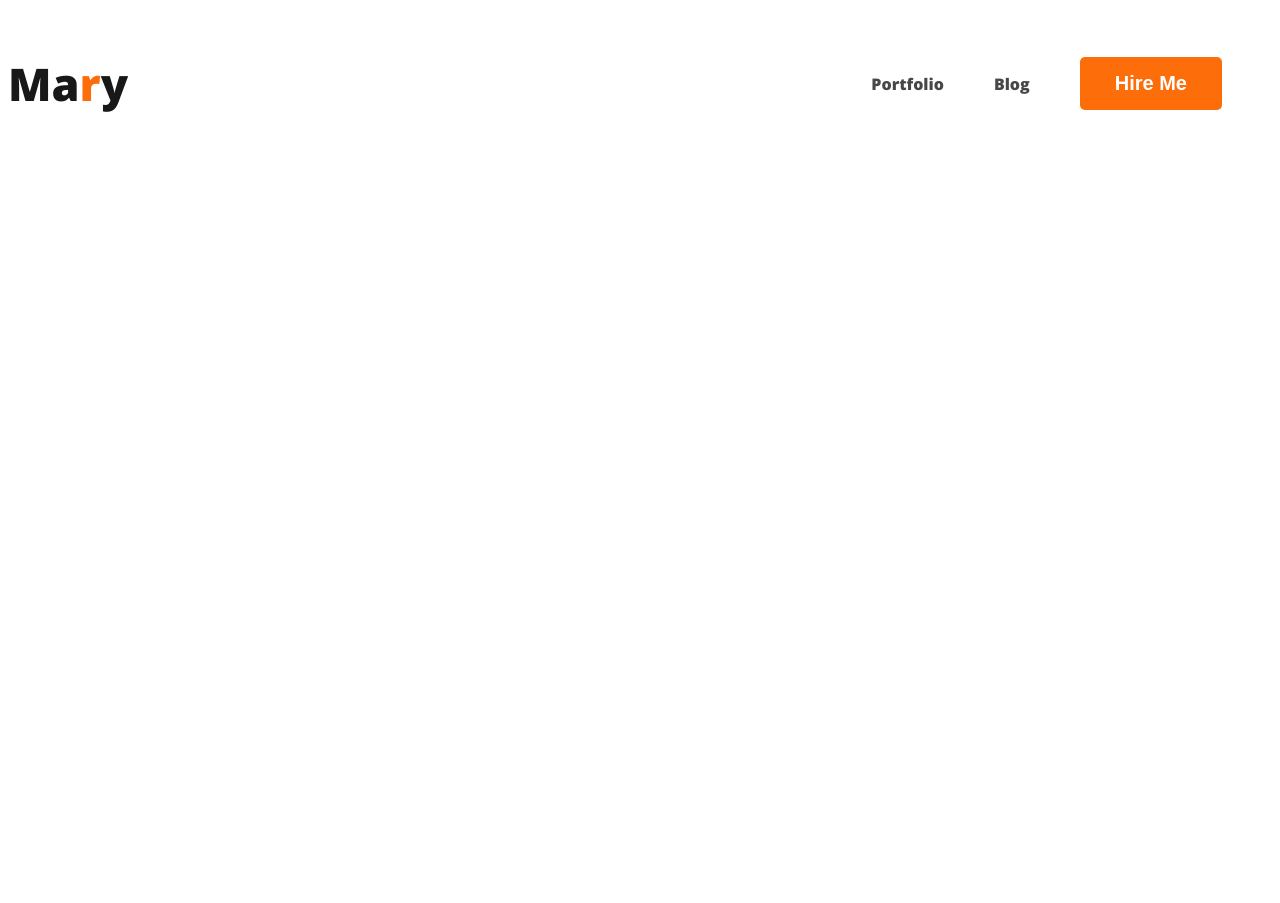
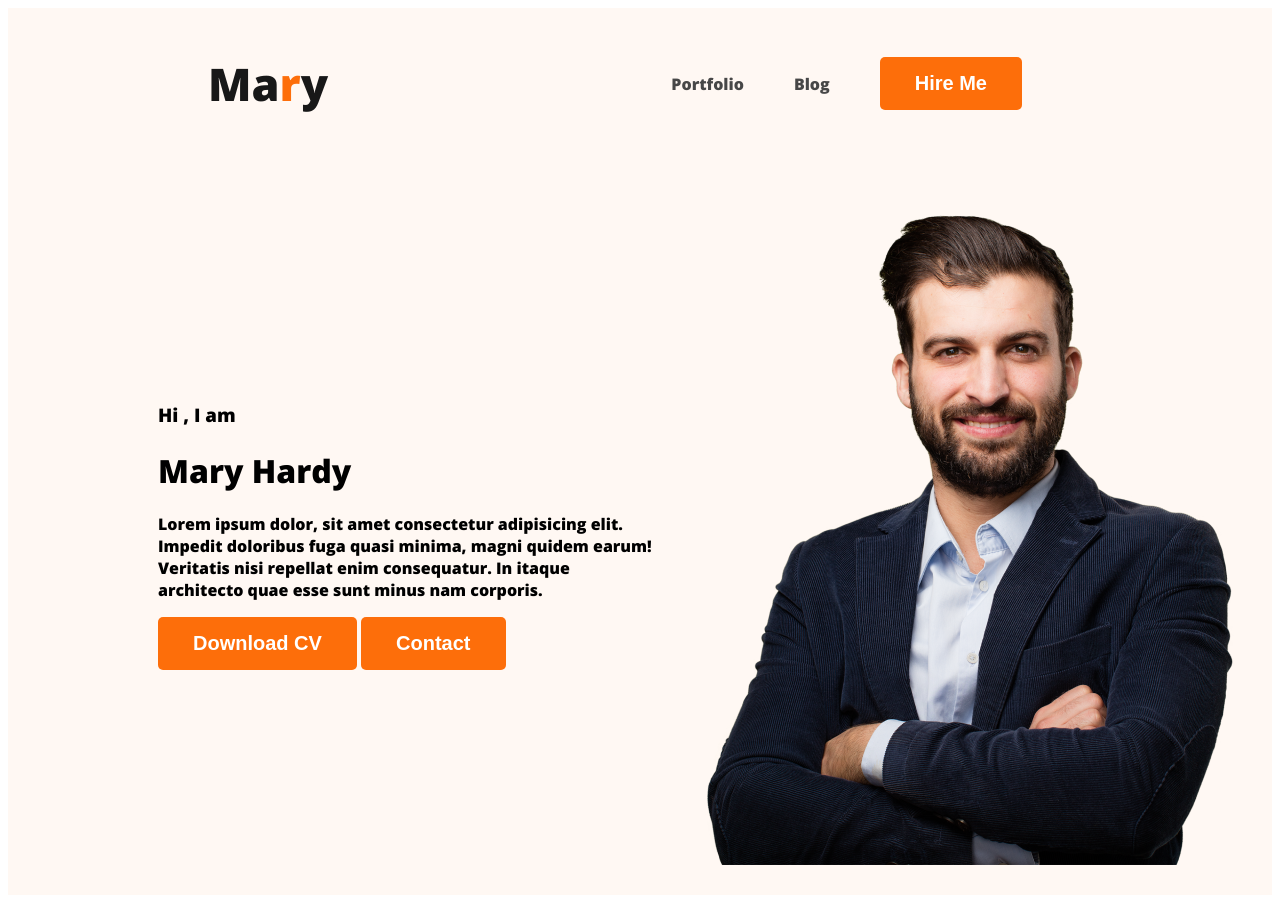
Before and after one commit to inamulhaqueinam5/webdeveloper-portfolio, a plain HTML site: page index.html in a window 1280 px wide. Before the commit the page ends 800 px from the top, so only its background shows below. Drawn offline with nearby package versions, Linux system fonts and the light colour scheme.

Commit message:
added banner

```diff
--- a/index.html
+++ b/index.html
@@ -13,7 +13,7 @@
     href="styles/portfolio.css"
 </head>
 <body>
-    <header>
+    <header class="header">
         <nav>
             <h3 class="nav-title">Ma<span class="text-primary">r</span>y</h3>
             <ul>
@@ -25,8 +25,17 @@
 
 
         </nav>
+<div class="banner">
+<div class="banner-content">
+    <h3 class="banner-greeting">Hi , I am </h3>
+    <h1 class="banner-title">Mary Hardy</h1>
+<p>Lorem ipsum dolor, sit amet consectetur adipisicing elit. Impedit doloribus fuga quasi minima, magni quidem earum! Veritatis nisi repellat enim consequatur. In itaque architecto quae esse sunt minus nam corporis.</p>
+<button class="btn-primary">Download CV</button>
+<button class="btn-primary">Contact</button>
 
-
+</div>
+<img class="profile-pic" src="images/hardy.png" alt="">
+</div>
     </header>
     <main>
 
--- a/styles/portfolio.css
+++ b/styles/portfolio.css
@@ -24,6 +24,7 @@ nav {
     display: flex;
     justify-content: space-between;
     align-items: center;
+    margin :0 200px
 }
 
 
@@ -48,3 +49,22 @@ nav a {
     text-decoration: none;
     color: #474747
 }
+
+
+/* header releted style */
+.header{
+background-color:#FFF8F3 ;
+
+}
+
+
+
+.banner{
+    padding:30px 30px 30px 150px;
+    display : flex;
+    align-items: center;
+}
+
+.banner.profile-pic {
+    width : 500px;
+}
```
